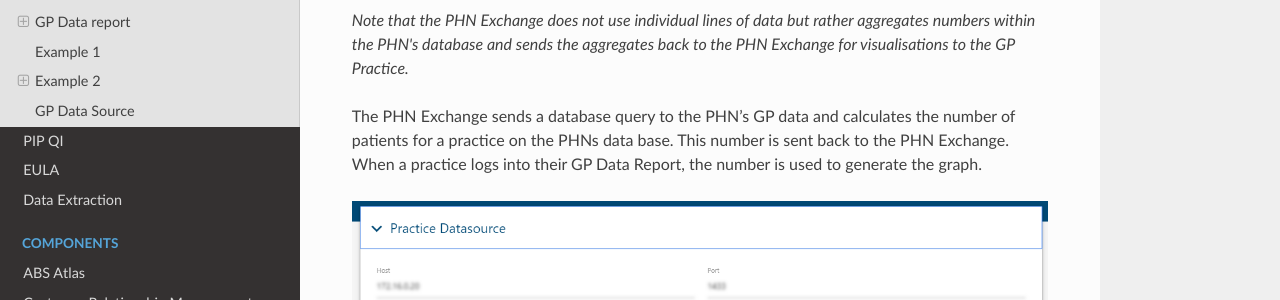
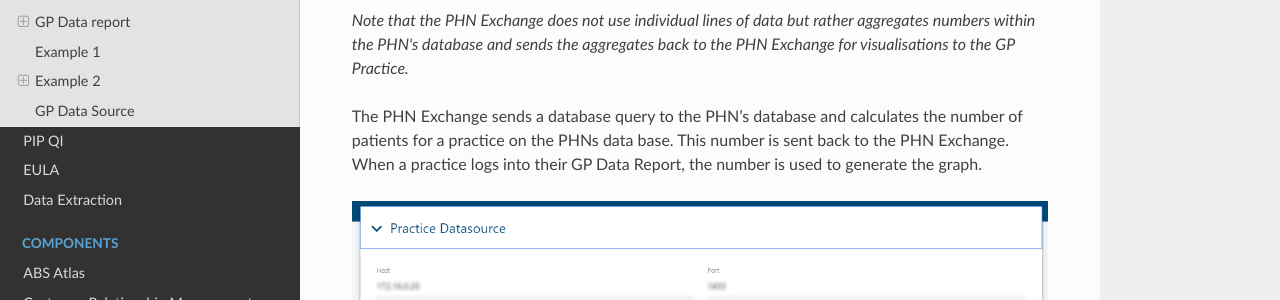
Before and after one commit to MurrayPHN/phn-exchange-docs, an MkDocs documentation site: the page built from docs/practices/gpdata.md, in a window 1280 px wide and 900 px high, scrolled down 2897 px. Shown: the part 260-560 px from the top of the window. Built offline with MkDocs 1.6.1, drawn with Linux system fonts in a browser that asks for light colours; nearby versions of some CDN libraries.

Commit message:
Update gpdata.md

```diff
--- a/docs/practices/gpdata.md
+++ b/docs/practices/gpdata.md
@@ -58,6 +58,6 @@ Configuration for the GP data extraction is found within the Admin page. It show
 
 *Note that the PHN Exchange does not use individual lines of data but rather aggregates numbers within the PHN's database and sends the aggregates back to the PHN Exchange for visualisations to the GP Practice.*
 
-The PHN Exchange sends a database query to the PHN’s GP data and calculates the number of patients for a practice on the PHNs data base. This number is sent back to the PHN Exchange. When a practice logs into their GP Data Report, the number is used to generate the graph.
+The PHN Exchange sends a database query to the PHN’s database and calculates the number of patients for a practice on the PHNs data base. This number is sent back to the PHN Exchange. When a practice logs into their GP Data Report, the number is used to generate the graph.
 
 ![GP data source details](../../img/gp-datasource.png)
```
